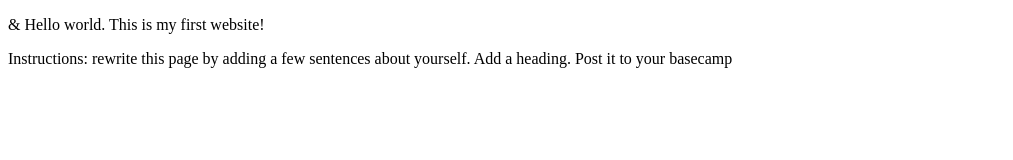
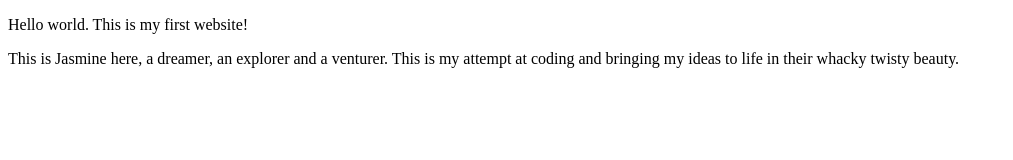
Before and after one commit to jasminesarin/Fundamentals-of-Web-Development, a plain HTML site: page index.html in a window 1280 px wide. Shown: the whole page, without its empty margins (0-1013 px from the left). Drawn offline with Linux system fonts and the light colour scheme.

Commit message:
Update index.html
Updating index file with personal deatails

```diff
--- a/index.html
+++ b/index.html
@@ -2,10 +2,11 @@
 <html lang="en">
 <head>
   <meta charset="UTF-8">
-  <title>ITMD-361 Internet Technologies and Web Design</title>
+  <title>IDX 519: FUNDAMENTALS OF WEB DESIGN</title>
 </head>
 <body>
-  <p>&amp; Hello world. This is my first website!</p>
-  <p>Instructions: rewrite this page by adding a few sentences about yourself. Add a heading. Post it to your basecamp</p>
+  <p>Hello world. This is my first website!</p>
+  <p>This is Jasmine here, a dreamer, an explorer and a venturer.
+This is my attempt at coding and bringing my ideas to life in their whacky twisty beauty. </p>
 </body>
 </html>
```
